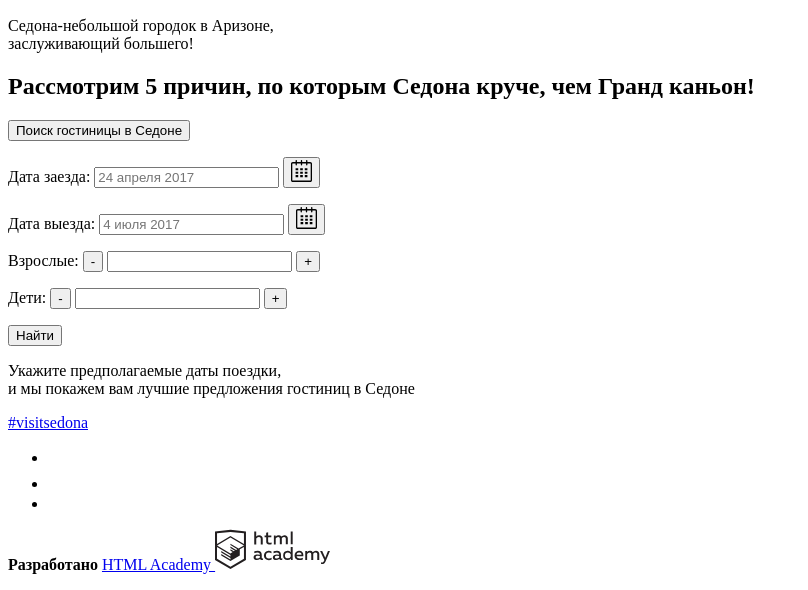
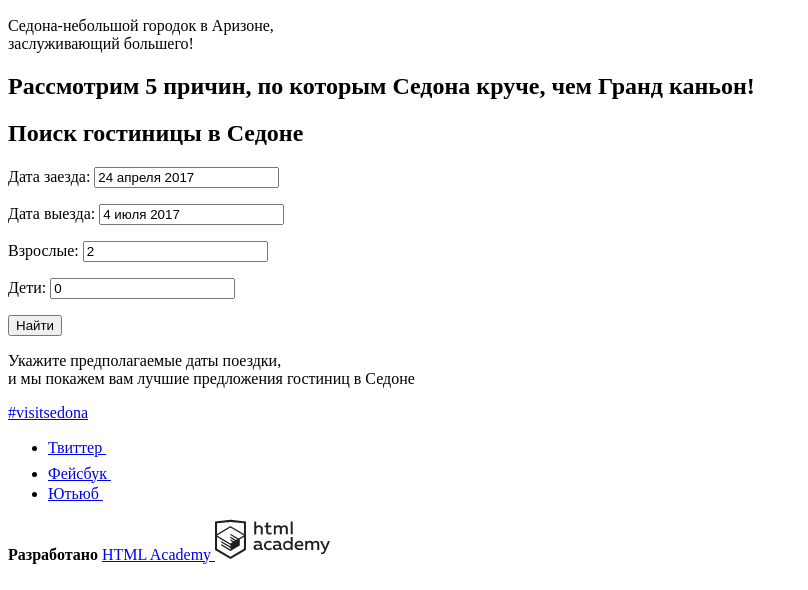
Before and after one commit to fesenkobv/974301-sedona-24, a plain HTML site: page index.html in a window 1280 px wide. Shown: the part 607-1197 px from the top of the page, without its empty margins (0-808 px from the left). Drawn offline with Linux system fonts and the light colour scheme.

Commit message:
Revert "Update index.html"
This reverts commit b3ac7c5c8f4f066dbb37a8197d5133cdd0564d06.

```diff
--- a/index.html
+++ b/index.html
@@ -10,7 +10,7 @@
 <!--Основная навигация-->
       <nav class="main-navigation">
         <a class="main-header-logo">
-          <img src="img/logo-sedona.svg" width="140" height="71" alt="Sity of Sedona">
+          <img src="img/logo-sedona.svg" width="140px" height="71px" alt="Sity of Sedona">
         </a>
         <ul class="site-navigation">
           <li><a href="info.html">Информация</a></li>
@@ -25,7 +25,7 @@
       <h1 class="visually-hidden">Добро пожаловать в Седону!</h1><!--Скрывается в стилях-->
 <!--Добро пожаловать на фоне гор-->
         <div class="welcom">
-          <img src="img/intro-welcome.svg" width="459" height="353" alt="Добро пожаловать в Седону!">
+          <img src="img/intro-welcome.svg" width="459px" height="353px" alt="Добро пожаловать в Седону!">
         </div>
 <!--Преимущества-->
       <section class="features">
@@ -35,42 +35,27 @@
       </section>
 <!--Поиск-->
       <section class="search">
-<!--Вызов формы-->
-        <button class="search-button-call" type="button">Поиск гостиницы в Седоне</button>
-        <form class="search-form" action="https://echo.htmlacademy.ru" method="post">
+        <h2 class=search-hotel>Поиск гостиницы в Седоне</h2>
+          <form class="search-form" action="https://echo.htmlacademy.ru" method="post">
 <!--Дата заезда-->
             <p class="search-item">
               <label for="search-date-arrival">Дата заезда:</label>
-              <input id="search-date-arrival" type="text" name="date-arrival" value="" placeholder="24 апреля 2017">
-              <button class="search-button-calendar" type="button" >
-                <img src="img/calendar.svg" width="21" height="22" alt="Календарь для выбора даты">
-              </button>
+              <input id="search-date-arrival" type="text" name="date-arrival" value="24 апреля 2017" placeholder="24 апреля 2017">
             </p>
 <!--Дата выезда-->
             <p class="search-item">
               <label for="search-date-departure">Дата выезда:</label>
-              <input id="search-date-departure" type="text" name="date-departure" value="" placeholder="4 июля 2017">
-              <button class="search-button-calendar" type="button" >
-                <img src="img/calendar.svg" width="21" height="22" alt="Календарь для выбора даты">
-              </button>
+              <input id="search-date-departure" type="text" name="date-departure" value="4 июля 2017" placeholder="4 июля 2017">
             </p>
 <!--Количество взрослых-->
             <p class="search-item">
               <label for="search-adults">Взрослые:</label>
-              <button type="button" class="search-button-sign">-
-              </button>
-              <input id="search-adults" type="text" name="adults" value="">
-              <button type="button" class="search-button-sign">+
-              </button>
+              <input id="search-adults" type="number" name="adults" value="2">
             </p>
 <!--Количество детей-->
             <p class="search-item">
               <label for="search-children">Дети:</label>
-              <button type="button" class="search-button-sign">-
-              </button>
-              <input id="search-children" type="text" name="children" value="">
-              <button type="button" class="search-button-sign">+
-              </button>
+              <input id="search-children" type="number" name="children" value="0">
             </p>
 <!--Кнопка найти-->
             <button class="search-button" type="submit">Найти</button>
@@ -82,26 +67,26 @@
 <!--Подвал"-->
     <footer class="main-footer">
 <!--Инста-->
-      <a class="hashtag" href="https://www.instagram.com" aria-label="Седона в Инстаграмме">#visitsedona</a>
+      <a class="hashtag" href="https://www.instagram.com">#visitsedona</a>
 <!--Соцсети"-->
       <div class="footer-social">
         <ul>
 <!--Твиттер-->
           <li>
-            <a class="social-button" href="https://twitter.com" aria-label="Седона в Твиттере">
-              <img class="social-icons" src="img/twitter.svg" width="17" height="15" alt="Твиттер">
+            <a class="social-button" href="https://twitter.com">Твиттер
+              <img class="social-icons" src="img/twitter.svg" width="17px" height="15px" alt="Твиттер">
             </a>
           </li>
 <!--Фейсбук-->
           <li>
-            <a class="social-button" href="https://www.facebook.com" aria-label="Седона в Фейсбуке">
-              <img class="social-icons" src="img/fb-icon.svg" width="12" height="22" alt="Фейсбук">
+            <a class="social-button" href="https://www.facebook.com">Фейсбук
+              <img class="social-icons" src="img/fb-icon.svg" width="12px" height="22px" alt="Фейсбук">
             </a>
           </li>
 <!--Ютьюб-->
           <li>
-            <a class="social-button" href="https://www.youtube.com" aria-label="Седона в Ютьюбе">
-              <img class="social-icons" src="img/youtube.svg" width="20" height="16" alt="Ютьюб">
+            <a class="social-button" href="https://www.youtube.com">Ютьюб
+              <img class="social-icons" src="img/youtube.svg" width="20px" height="16px" alt="Ютьюб">
             </a>
           </li>
         </ul>
@@ -110,7 +95,7 @@
       <p class="footer-copyright">
         <b>Разработано</b>
         <a class="button-copyright" href="https://htmlacademy.ru/intensive/htmlcss">HTML Academy
-          <img class="img-copyright" src="img/logo-htmlacademy.svg" width="115" height="41" alt="html academy">
+          <img class="img-copyright" src="img/logo-htmlacademy.svg" width="115px" height="41px" alt="html academy">
         </a>
       </p>
     </footer>
```
